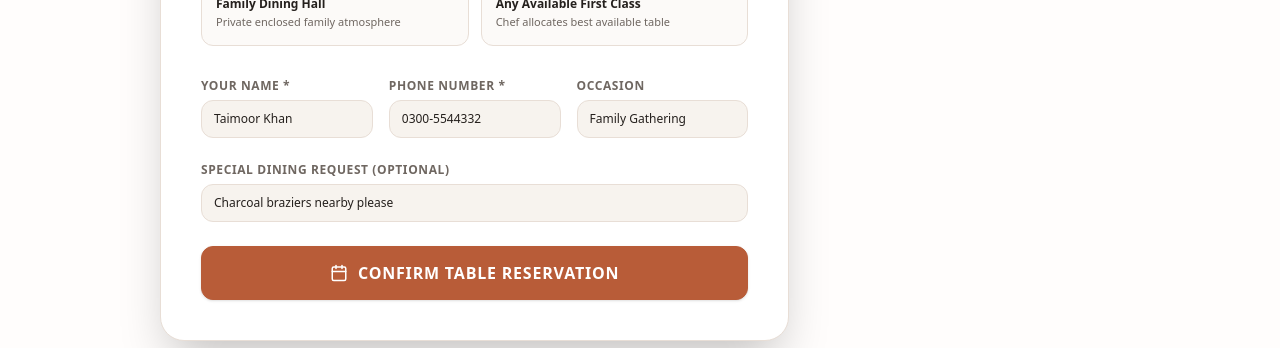
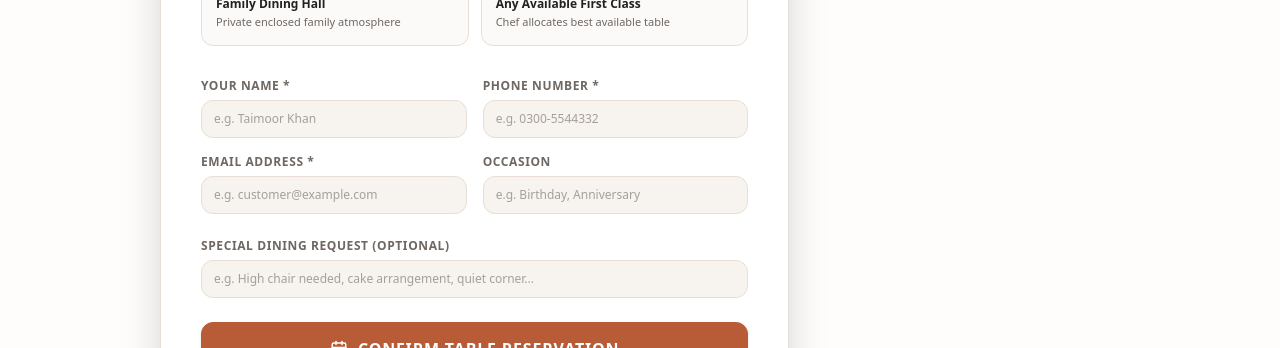
Before and after one commit to Ahmad302-FIR/three-flames-restaurant, a React (Vite) app in the folder frontend/: page /reservation in a window 1280 px wide. Shown: the part 795-1143 px from the top of the page. Built offline with nearby package versions, Linux system fonts and the light colour scheme; no server answers; a web font is replaced by a local one.

Commit message:
Fix reservation form email field, duplicate prevention, and response error propagation

```diff
--- a/frontend/src/pages/Reservation.tsx
+++ b/frontend/src/pages/Reservation.tsx
@@ -31,11 +31,11 @@ export const ReservationPage: React.FC = () => {
   });
   const [timeSlot, setTimeSlot] = useState('08:30 PM');
   const [seatingArea, setSeatingArea] = useState<'rooftop' | 'dastarkhwan' | 'family_hall' | 'outdoor' | 'any'>('rooftop');
-  const [fullName, setFullName] = useState(currentUser?.name || 'Taimoor Khan');
-  const [phone, setPhone] = useState(currentUser?.phone || '0300-5544332');
-  const [email, setEmail] = useState(currentUser?.email || 'taimoor@example.com');
-  const [occasion, setOccasion] = useState('Family Gathering');
-  const [specialRequests, setSpecialRequests] = useState('Charcoal braziers nearby please');
+  const [fullName, setFullName] = useState(currentUser?.name || '');
+  const [phone, setPhone] = useState(currentUser?.phone || '');
+  const [email, setEmail] = useState(currentUser?.email || '');
+  const [occasion, setOccasion] = useState('');
+  const [specialRequests, setSpecialRequests] = useState('');
 
   const [isSubmitting, setIsSubmitting] = useState(false);
   const [confirmedReservation, setConfirmedReservation] = useState<any>(null);
@@ -57,12 +57,12 @@ export const ReservationPage: React.FC = () => {
   const handleSubmit = async (e: React.FormEvent) => {
     e.preventDefault();
 
-    if (!fullName || !phone || !date || !timeSlot) {
+    if (!fullName || !phone || !email || !date || !timeSlot) {
       dispatch(
         addToast({
           type: 'error',
           title: 'Missing Details',
-          message: 'Please fill in all required fields to book a table.',
+          message: 'Please fill in all required fields (name, phone, email, date, and time).',
         })
       );
       return;
@@ -100,13 +100,13 @@ export const ReservationPage: React.FC = () => {
           message: `Booking #${res.id} confirmed for ${guestCount} guests on ${date} at ${timeSlot}.`,
         })
       );
-    } catch (err) {
+    } catch (err: any) {
       console.error(err);
       dispatch(
         addToast({
           type: 'error',
           title: 'Reservation Failed',
-          message: 'Could not complete reservation. Please try again.',
+          message: err?.message || 'Could not complete reservation. Please try again.',
         })
       );
     } finally {
@@ -141,11 +141,15 @@ export const ReservationPage: React.FC = () => {
               </div>
               <div className="flex justify-between">
                 <span className="text-[#6F6761]">Primary Guest:</span>
-                <span className="font-bold text-[#25201D]">{confirmedReservation.guestName}</span>
+                <span className="font-bold text-[#25201D]">
+                  {confirmedReservation.fullName || confirmedReservation.guestName}
+                </span>
               </div>
               <div className="flex justify-between">
                 <span className="text-[#6F6761]">Party Size:</span>
-                <span className="font-bold text-[#25201D]">{confirmedReservation.guestCount} Guests</span>
+                <span className="font-bold text-[#25201D]">
+                  {confirmedReservation.guests || confirmedReservation.guestCount} Guests
+                </span>
               </div>
               <div className="flex justify-between">
                 <span className="text-[#6F6761]">Date & Time:</span>
@@ -267,7 +271,7 @@ export const ReservationPage: React.FC = () => {
               </div>
 
               {/* Contact Details */}
-              <div className="grid grid-cols-1 sm:grid-cols-3 gap-4 pt-2">
+              <div className="grid grid-cols-1 sm:grid-cols-2 gap-4 pt-2">
                 <div>
                   <label className="text-xs font-bold uppercase tracking-wider text-[#6F6761] block mb-1.5">
                     Your Name *
@@ -276,7 +280,8 @@ export const ReservationPage: React.FC = () => {
                     type="text"
                     value={fullName}
                     onChange={(e) => setFullName(e.target.value)}
-                    className="w-full px-3 py-2.5 rounded-xl bg-[#F7F3EE] border border-[#E8DED6] text-xs text-[#25201D] focus:outline-none focus:border-[#B85C38]"
+                    placeholder="e.g. Taimoor Khan"
+                    className="w-full px-3 py-2.5 rounded-xl bg-[#F7F3EE] border border-[#E8DED6] text-xs text-[#25201D] placeholder-[#6F6761]/60 focus:outline-none focus:border-[#B85C38]"
                   />
                 </div>
 
@@ -288,7 +293,21 @@ export const ReservationPage: React.FC = () => {
                     type="tel"
                     value={phone}
                     onChange={(e) => setPhone(e.target.value)}
-                    className="w-full px-3 py-2.5 rounded-xl bg-[#F7F3EE] border border-[#E8DED6] text-xs text-[#25201D] focus:outline-none focus:border-[#B85C38]"
+                    placeholder="e.g. 0300-5544332"
+                    className="w-full px-3 py-2.5 rounded-xl bg-[#F7F3EE] border border-[#E8DED6] text-xs text-[#25201D] placeholder-[#6F6761]/60 focus:outline-none focus:border-[#B85C38]"
+                  />
+                </div>
+
+                <div>
+                  <label className="text-xs font-bold uppercase tracking-wider text-[#6F6761] block mb-1.5">
+                    Email Address *
+                  </label>
+                  <input
+                    type="email"
+                    value={email}
+                    onChange={(e) => setEmail(e.target.value)}
+                    placeholder="e.g. customer@example.com"
+                    className="w-full px-3 py-2.5 rounded-xl bg-[#F7F3EE] border border-[#E8DED6] text-xs text-[#25201D] placeholder-[#6F6761]/60 focus:outline-none focus:border-[#B85C38]"
                   />
                 </div>
 
```
